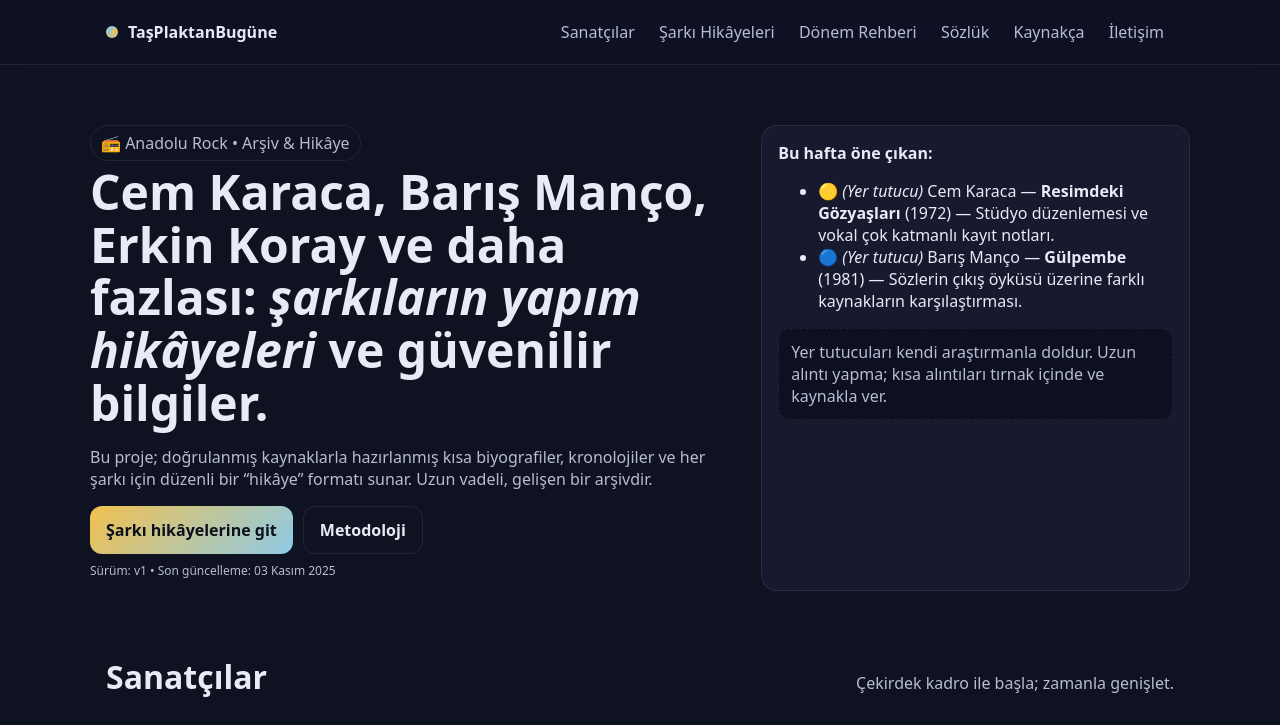
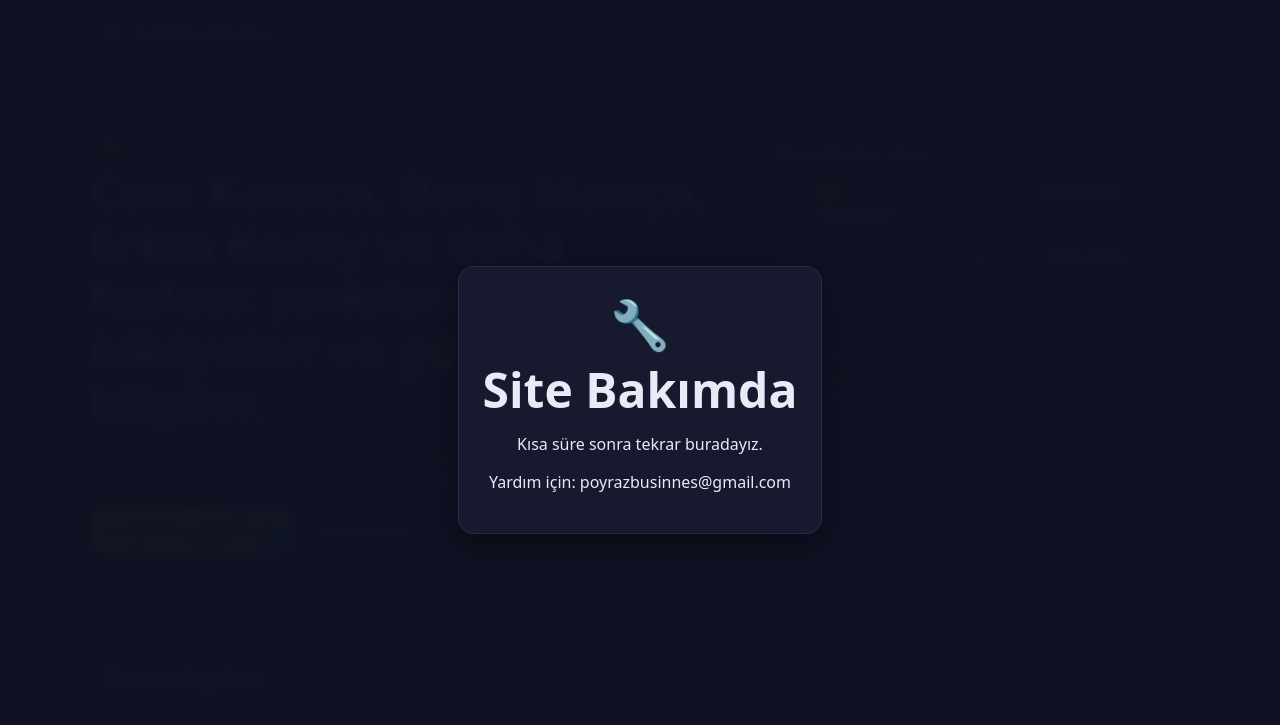
Before and after one commit to futinsuit/tasplaktanbugune, a plain HTML site: page index.html in a window 1280 px wide. Shown: the top 725 px of the page. Drawn offline with Linux system fonts and the light colour scheme.

Commit message:
Enable maintenance mode in index.html

```diff
--- a/index.html
+++ b/index.html
@@ -462,7 +462,7 @@
 
   <script>
     // Bakım modu: true yapınca tam ekran bakım katmanı açılır.
-    const MAINTENANCE = false; // hazırsan false yapıp yayına al
+    const MAINTENANCE = true; // hazırsan false yapıp yayına al
     if (MAINTENANCE) {
       const m = document.getElementById('maintenance');
       if (m) m.style.display = 'grid';
```
